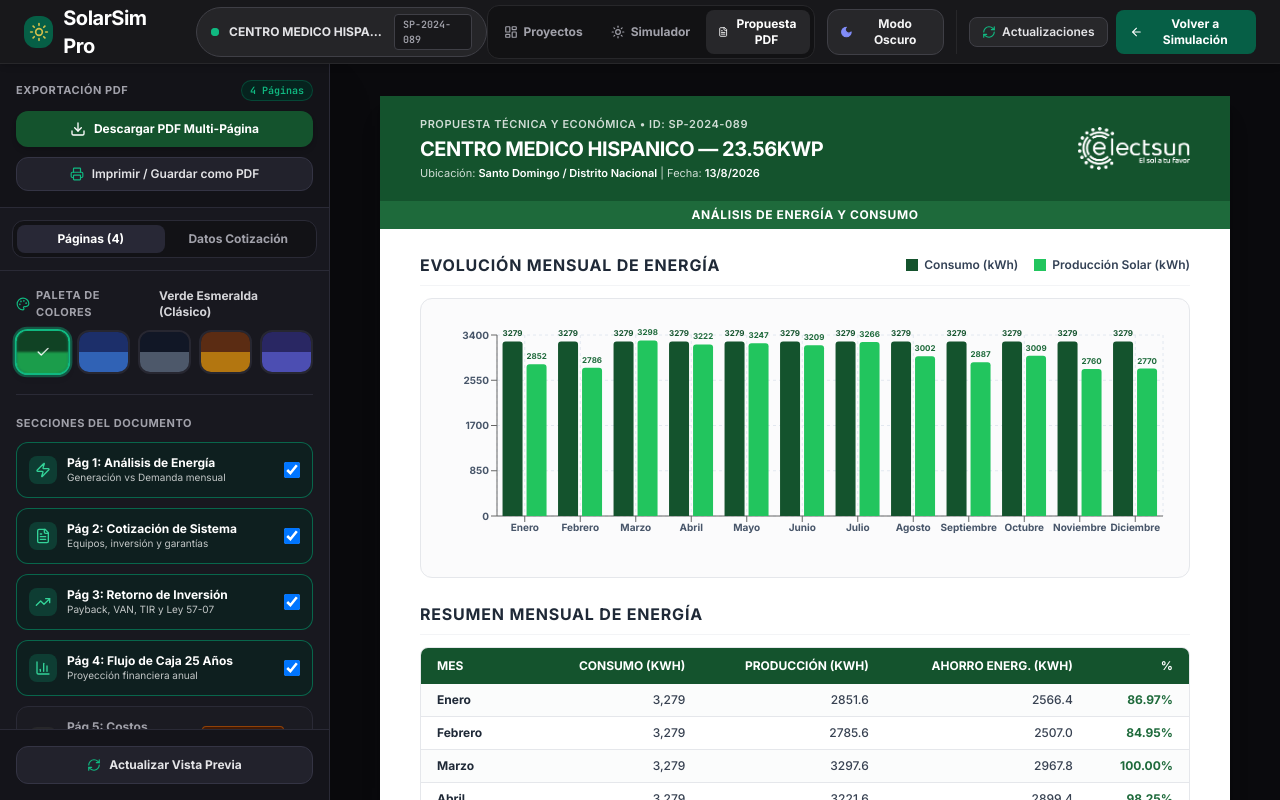
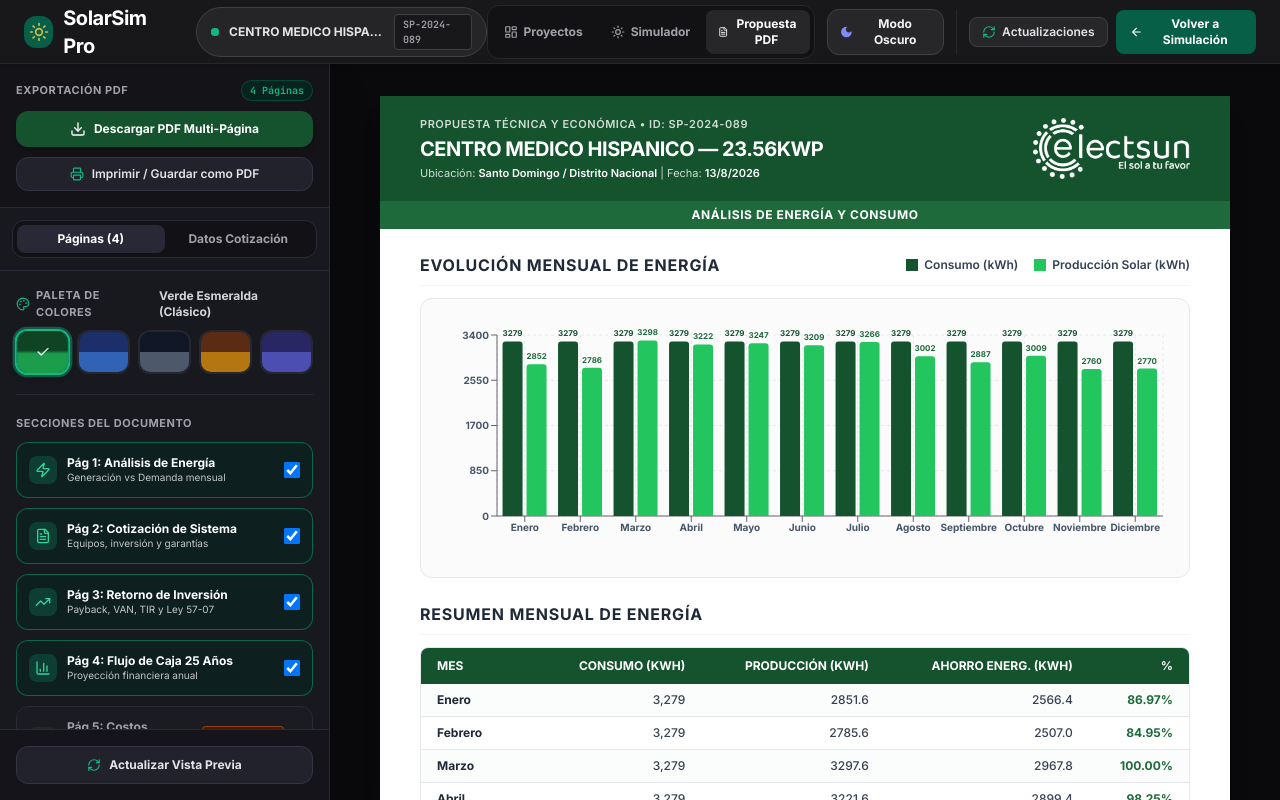
Before and after one commit to WilkerDev1/solarsim-pro, a React (Vite) app: page / in a window 1280 px wide. Both pictures are taken after a click on the button "Propuesta PDF". Built offline with nearby package versions, Linux system fonts and the light colour scheme.

Commit message:
style(pdf): increase electsun logo size in header banner for better proportions

```diff
--- a/src/components/pdf/PDFProposalView.tsx
+++ b/src/components/pdf/PDFProposalView.tsx
@@ -184,11 +184,11 @@ export const PDFProposalView: React.FC = () => {
             Ubicación: <span className="font-semibold text-white">{project.client.province || project.client.location}</span> | Fecha: <span className="font-semibold text-white">{currentDateStr}</span>
           </p>
         </div>
-        <div className="text-right flex items-center justify-end">
+        <div className="text-right flex items-center justify-end pl-6">
           <img
             src={ELECTSUN_LOGO_WHITE_BASE64}
             alt="electsun - El sol a tu favor"
-            className="h-11 w-auto object-contain drop-shadow-xs"
+            className="h-[62px] max-h-[64px] w-auto object-contain drop-shadow-xs"
           />
         </div>
       </div>
```
